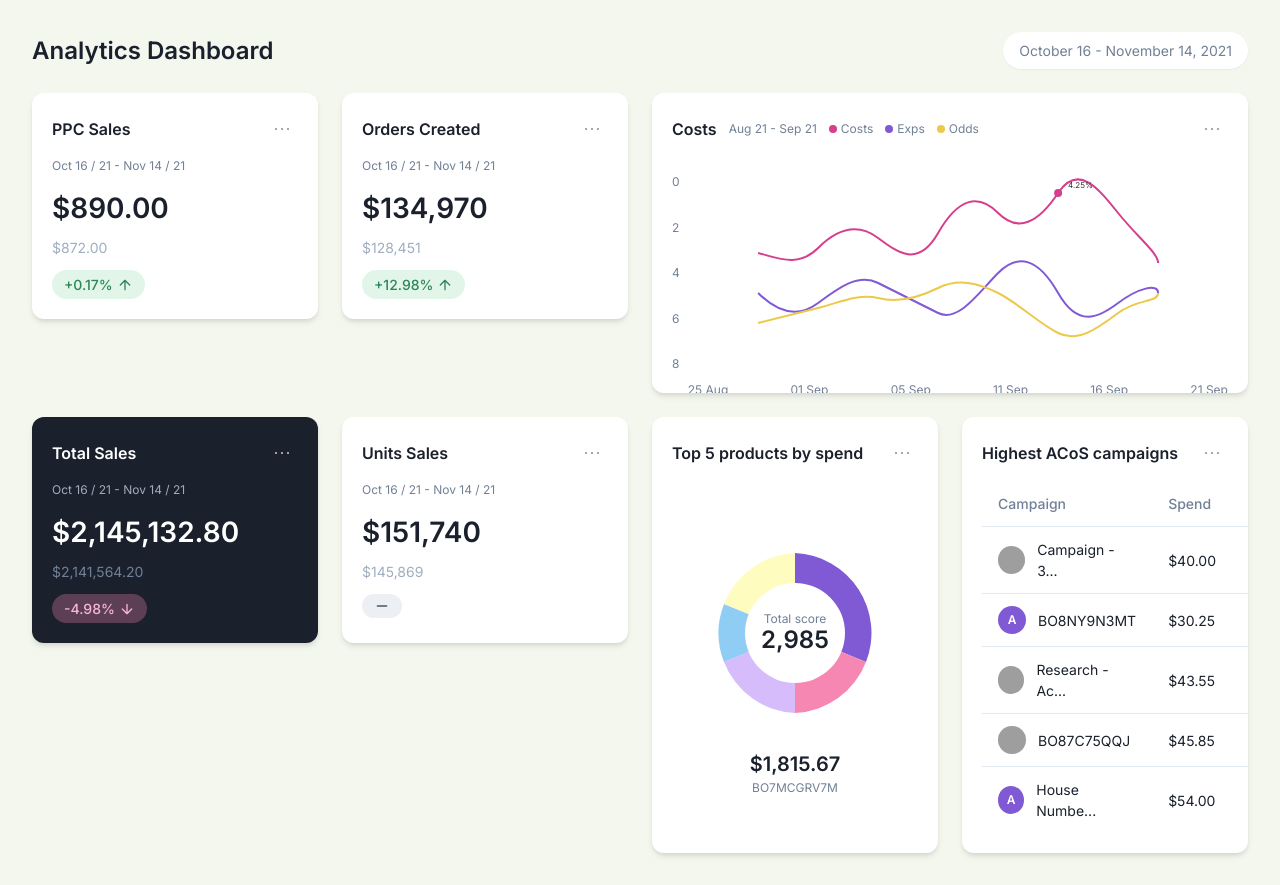
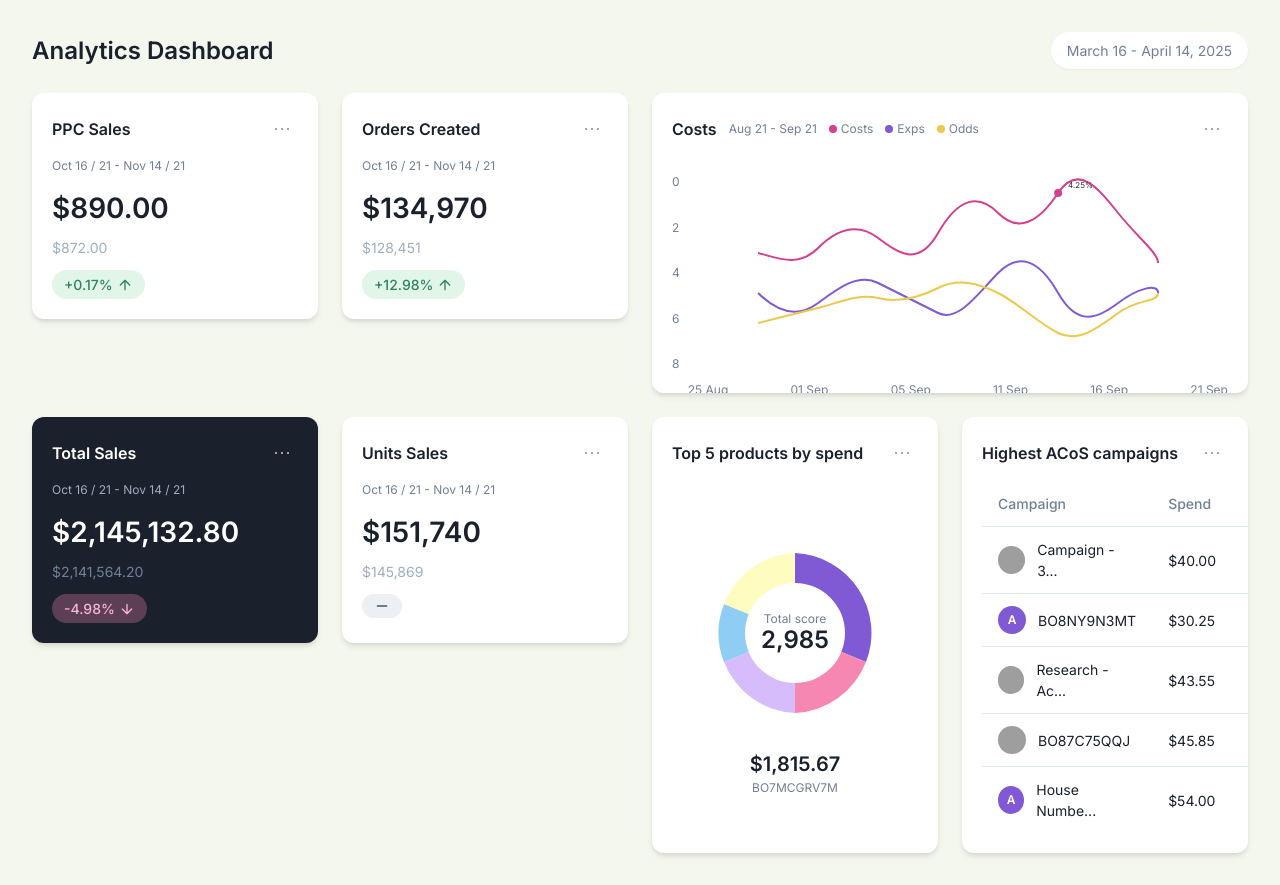
Before and after one commit to shivateja1602/E-commerce-clone-from-dribbble, a plain HTML site: page index.html in a window 1280 px wide. Drawn offline with Linux system fonts and the light colour scheme; grey boxes are pictures that could not be loaded.

Commit message:
dateupdate

```diff
--- a/index.html
+++ b/index.html
@@ -14,7 +14,7 @@
     <header class="dashboard-header">
       <h1>Analytics Dashboard</h1>
       <div class="date-selector">
-        <span>October 16 - November 14, 2021</span>
+        <span>March 16 - April 14, 2025</span>
       </div>
     </header>
 
```
